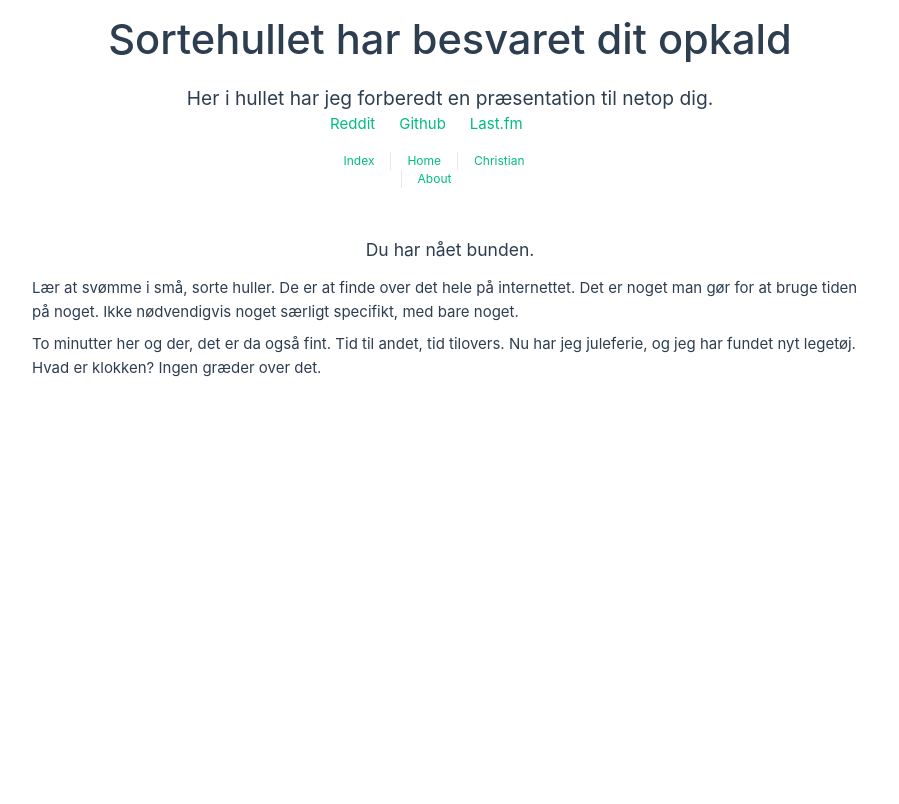
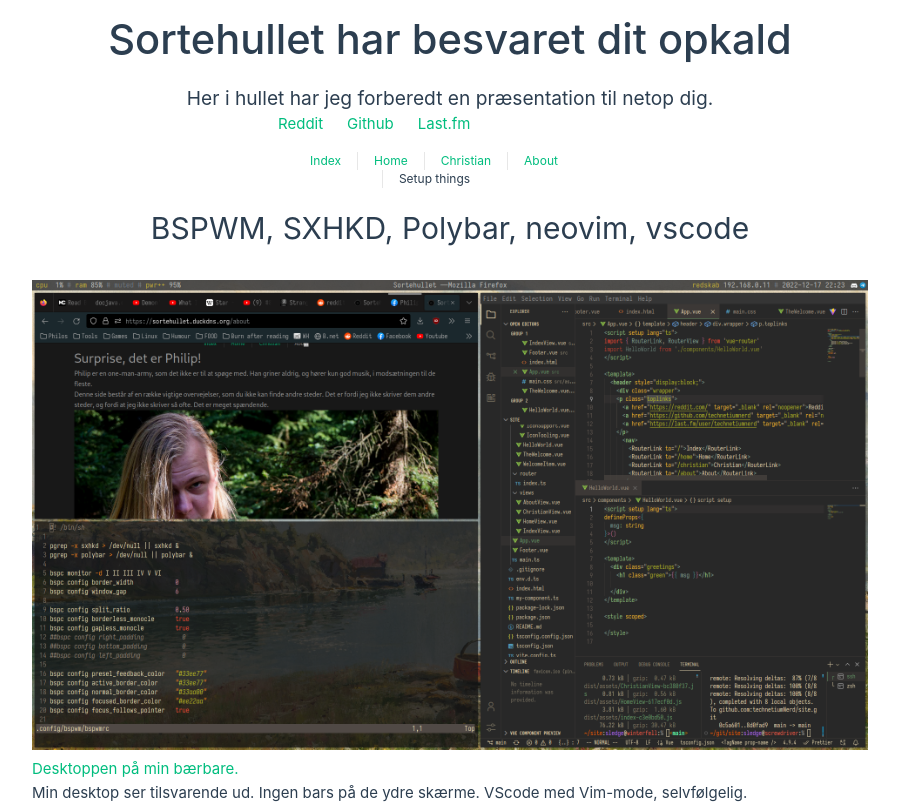
Before and after one commit to technetiumNerd/site, a Vue app: page /setup in a window 1280 px wide. Shown: the top 804 px of the page, without its empty margins (190-1089 px from the left). Built offline with nearby package versions, Linux system fonts and the light colour scheme.

Commit message:
setup page

```diff
--- a/src/App.vue
+++ b/src/App.vue
@@ -16,6 +16,7 @@ import HelloWorld from './components/HelloWorld.vue'
         <RouterLink to="/home">Home</RouterLink>
         <RouterLink to="/christian">Christian</RouterLink>
         <RouterLink to="/about">About</RouterLink>
+        <RouterLink to="/setup">Setup things</RouterLink>
       </nav>
     </div>
   </header>
--- a/src/router/index.ts
+++ b/src/router/index.ts
@@ -26,6 +26,11 @@ const router = createRouter({
       // this generates a separate chunk (About.[hash].js) for this route
       // which is lazy-loaded when the route is visited.
       component: () => import('../views/AboutView.vue')
+    },
+    {
+      path: '/setup',
+      name: 'setup',
+      component: () => import('../views/SetupView.vue')
     }
   ]
 })
--- /dev/null
+++ b/src/views/SetupView.vue
@@ -0,0 +1,39 @@
+<script lang="ts">
+export default {
+  data() {
+    return {
+      count: 0
+    }
+  }
+}
+function Sleep(ms: number) {
+  return new Promise(resolve => setTimeout(resolve, ms));
+}
+</script>
+
+<template>
+  <h1>BSPWM, SXHKD, Polybar, neovim, vscode</h1>
+  <div id="maindiv">
+    <p><a href="../src/assets/bspwm.png"><img src="../assets/bspwm.png"><span class="imgtext">Desktoppen på min bærbare.</span></a>
+    Min desktop ser tilsvarende ud. Ingen bars på de ydre skærme.
+    VScode med Vim-mode, selvfølgelig.</p>
+    <p><a href="../src/assets/neofetch.png"><img src="../assets/neofetch.png"><span class="imgtext">Info om min laptop. Arch Linux.</span></a>
+    Jeg er godt tilfreds med de 12 AMD-kerner.</p>
+  </div>
+</template>
+
+<style scoped>
+h1 {
+  text-align: center;
+  padding: 16px 8px;
+}
+img {
+  max-width: 100%;
+}
+p {
+  padding: 12px 0;
+}
+.imgtext {
+  display: block;
+}
+</style>
```
Also changed, not shown: src/assets/bspwm.png (added), src/assets/neofetch.png (added).
